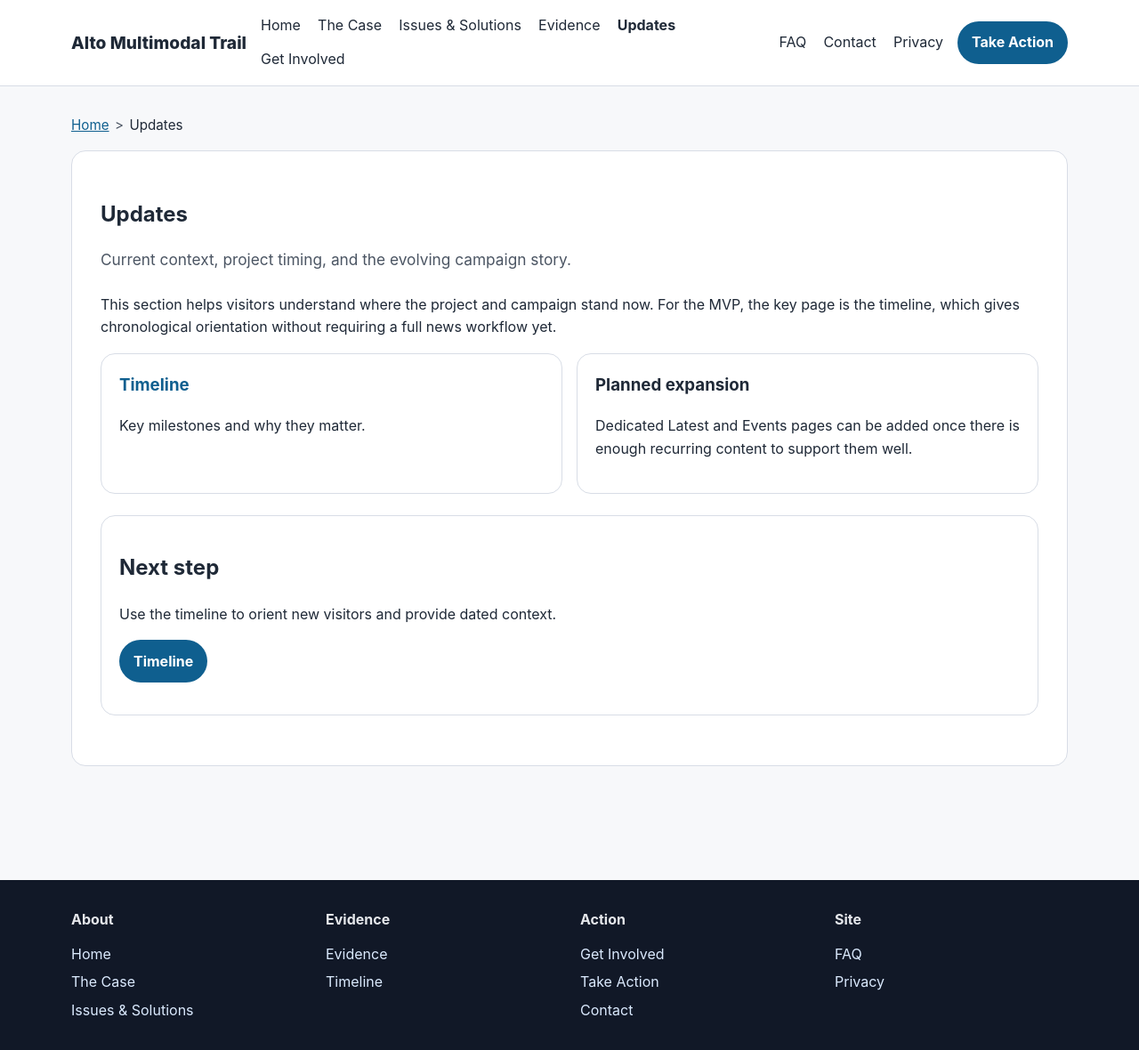
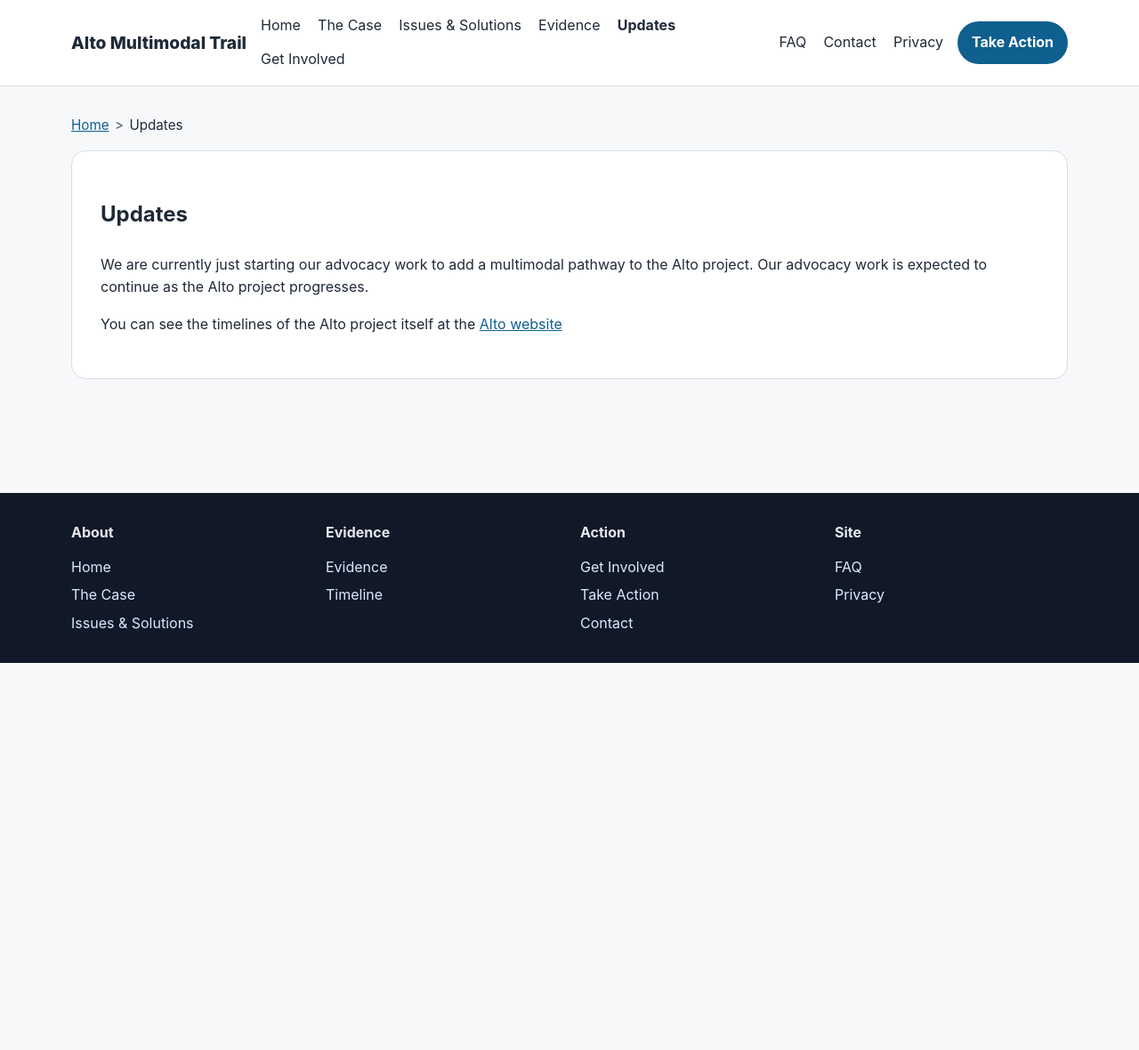
Before and after one commit to AltoMultiModalPathway/AltoMultiModalCorridor, a Jekyll site: the page built from updates/index.md, in a window 1280 px wide. Shown: the whole page at 89% size. Built offline with Jekyll 4.4.1, drawn with Linux system fonts in a browser that asks for light colours; after the commit the page ends 900 px from its top, so only the background shows below that.

```diff
--- a/updates/index.md
+++ b/updates/index.md
@@ -1,26 +1,10 @@
 ---
 title: Updates
-summary: Current context, project timing, and the evolving campaign story.
 permalink: /updates/
 section_title: Updates
 section_url: /updates/
 ---
 
-<p>This section helps visitors understand where the project and campaign stand now. For the MVP, the key page is the timeline, which gives chronological orientation without requiring a full news workflow yet.</p>
+<p>We are currently just starting our advocacy work to add a multimodal pathway to the Alto project. Our advocacy work is expected to continue as the Alto project progresses.</p>
 
-<div class="grid grid-2">
-  <a class="section-card card-link" href="{{ '/updates/timeline/' | relative_url }}">
-    <h3>Timeline</h3>
-    <p>Key milestones and why they matter.</p>
-  </a>
-  <div class="section-card">
-    <h3>Planned expansion</h3>
-    <p>Dedicated Latest and Events pages can be added once there is enough recurring content to support them well.</p>
-  </div>
-</div>
-
-<div class="callout">
-  <h2>Next step</h2>
-  <p>Use the timeline to orient new visitors and provide dated context.</p>
-  <p><a class="button button-primary" href="{{ '/updates/timeline/' | relative_url }}">Timeline</a></p>
-</div>
+You can see the timelines of the Alto project itself at the [Alto website](https://www.altotrain.ca/en/about-alto/whats-happening)
```
Also changed, not shown: index.md (+2 -2 lines), updates/timeline.md (deleted, +0 -30 lines).
